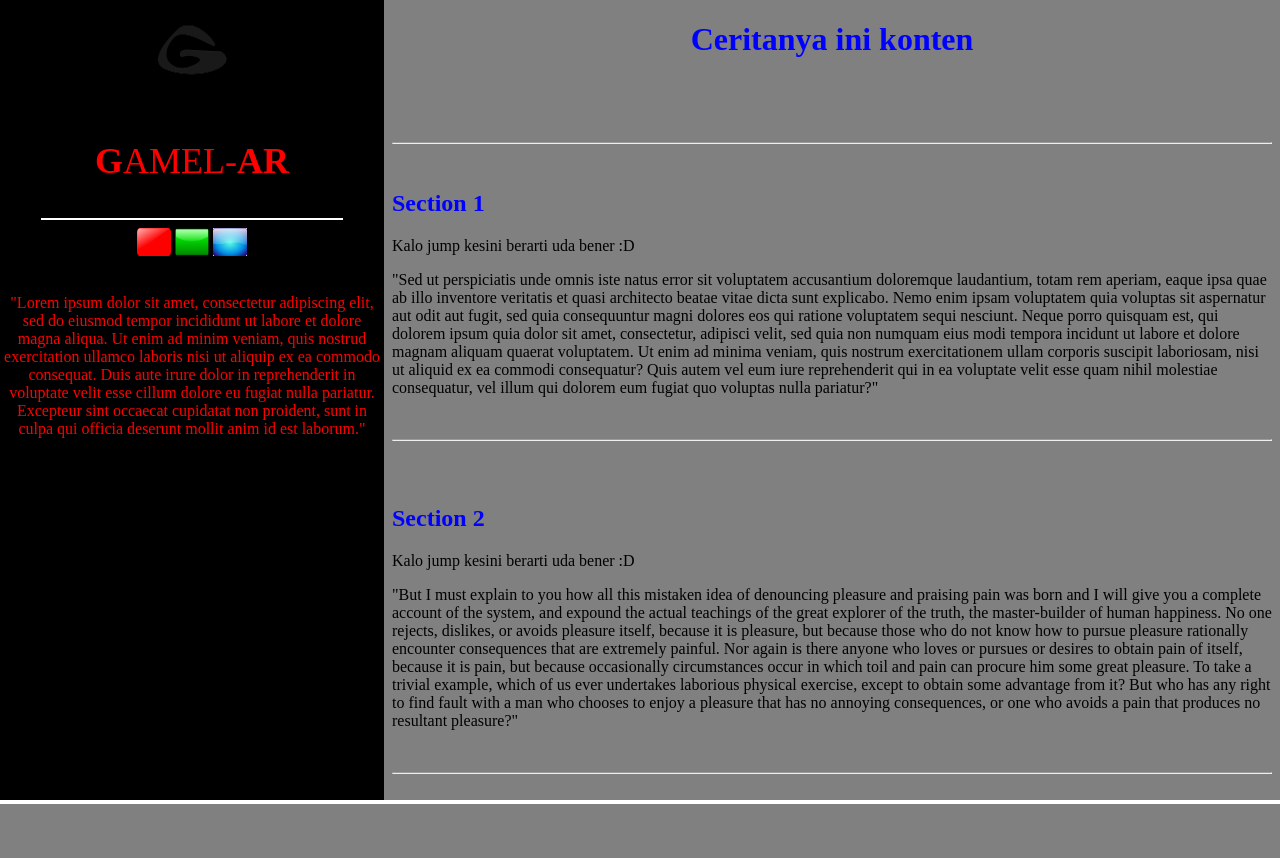
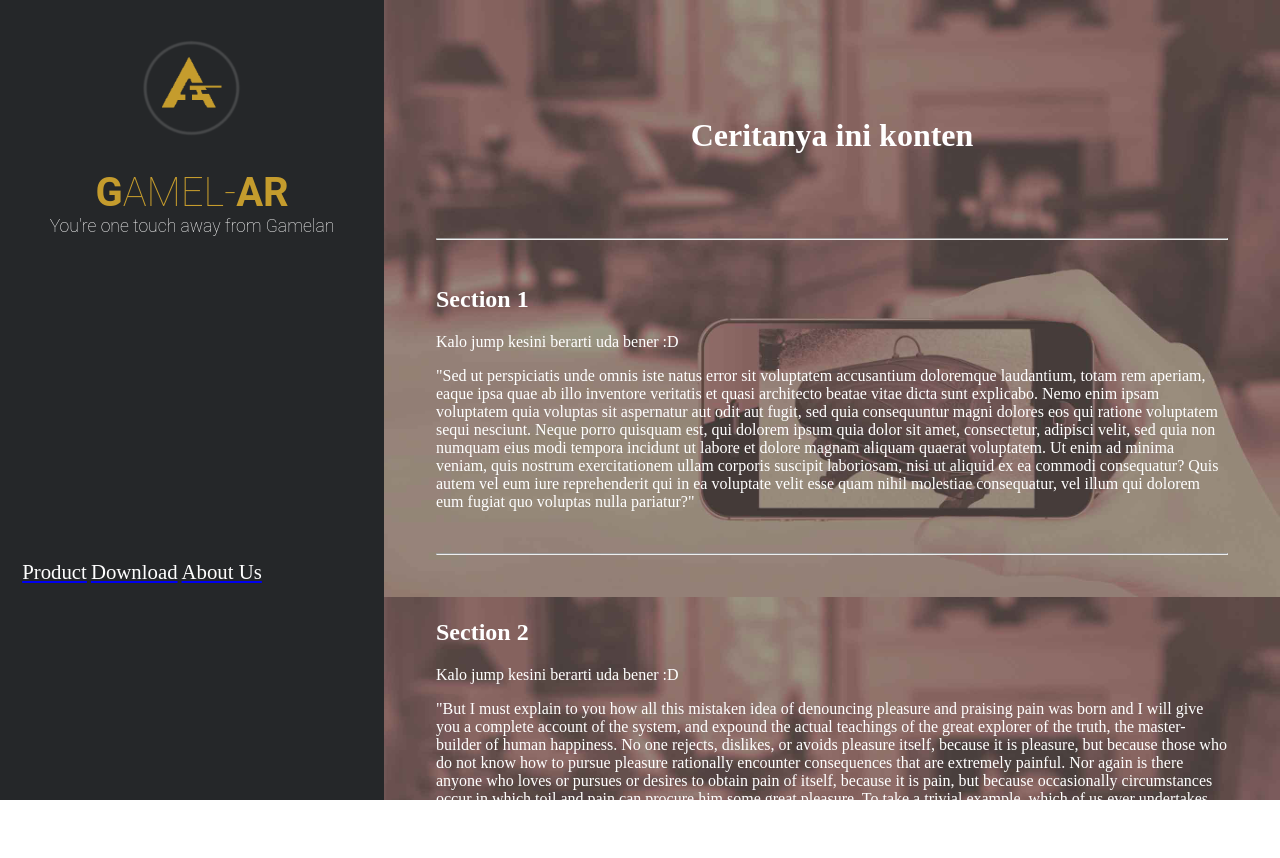
Before and after one commit to KelompokA/Web, a PHP site: page / in a window 1280 px wide. Before the commit the page ends 804 px from the top, so only its background shows below. Run offline with PHP 8.4, Linux system fonts and the light colour scheme.

Commit message:
basic version 2.0 w/o content

```diff
--- a/css/main.css
+++ b/css/main.css
@@ -1,48 +1,77 @@
 /*
 ==========================================================================================
-                                HEADER
+                                        HEADER
 ==========================================================================================
 */
 
-.body {
-    background-color: #ffffff;
+body {
+    padding: 0px;
+    margin: 0px;
+    overflow-y: hidden;
 }
-
-.navbar {
-
-}
-/*
-==========================================================================================
-                                ASIDE
-==========================================================================================
-*/
-
 
 
 /*
 ==========================================================================================
-                                CONTENT SECTION
+                                        KIRI
 ==========================================================================================
 */
 
-.section-1 {
-
+#kiri {
+    background-color: #252729;
+    height: 100vh;
+    width: 30%;
+    float: left;
+    /*    padding: 10px;*/
 }
 
-.section-2 {
-
+.logo {
+    width: 100px;
+    height: 100px;
 }
 
-.section-3 {
+.judul {
+    font-size: 40px;
+    font-family: "Code Bold", "Roboto", Serif;
+    font-weight: 100;
+    color: #C59C2D;
+    padding: 0;
+    margin-bottom: 0;
+}
 
+.subjudul {
+    margin: 0;
+    font-size: 1.1em;
+    font-weight: 100;
+    color: #ffffff;
+    font-family: "Roboto";
 }
+
+.navigation {
+    vertical-align: bottom;
+    margin-top: 300px;
+}
+
+.navigation p {
+    color: white;
+    font-size: 1.3em;
+}
+
 
 /*
 ==========================================================================================
-                                FOOTER SECTION
+                                KANAN (CONTENT SECTION)
 ==========================================================================================
 */
 
-.footer-section {
+#kanan {
+    width: 70%;
+    height: 100vh;
+    float: right;
+}
 
-}
+.section-1 {}
+
+.section-2 {}
+
+.section-3 {}
--- a/index.html
+++ b/index.html
@@ -1,42 +1,41 @@
 <!DOCTYPE html>
 <html>
+
 <head>
-<title>Gamelar HomePage </title>
+    <title>Gamel-AR</title>
+    <!-- Link ke main CSS -->
+    <link href="css/main.css" rel="stylesheet">
 </head>
-<style>
-body {  padding:0px;
-	margin:0px;
-}
-#kiri {
-	background-color:black;
-	height:100vh;
-	width:30%;
-	float:left;
-}
 
-#kanan {
-	width:70%;
-	height:100vh;
-	float:right;
-}
+<body>
+    <div id="kiri" style="text-align:center;">
+        <div style="padding:10% 5% 5% 5%; height: 100vh;">
+            <img class="logo" src="assets/Logo.png">
+            <h1 class="judul"> <b>G</b>AMEL-<b>AR</b> </h1>
+            <p class="subjudul">You're one touch away from Gamelan</p>
+            <!--            <hr color="white" width="300px">-->
 
-</style>
-<body>
-<div id="kiri" style="text-align:center;">
-	<img src="assets/Logo.png" style="width:100px;height:100px">
-	<pre style="font-size:36px;font-family:Serif;color:Red"> <b>G</b>AMEL-<b>AR</b> </pre>
-	<hr color="white" width="300px" >
-	<a href= "pages/konten.html#Sec1" target="iframe1" ><img src="assets/buttonRed.png" 		alt="toSec1" 	title="Click to Section 1 " style="width:34px;height:28px;"></a>
-	<a href= "pages/konten.html#Sec2" target="iframe1"><img src="assets/buttonGreen.png" 		alt="toSec2" 	title="Click to Section 2" style="width:34px;height:28px;"></a>
-	<a href= "pages/konten.html#Sec3" target="iframe1"><img src="assets/buttonBlue.png" 		alt="toSec3" 	title="Click to Section 3" style="width:34px;height:28px;"></a>
-<br>
-<br>
-<p style="color: red"> "Lorem ipsum dolor sit amet, consectetur adipiscing elit, sed do eiusmod tempor incididunt ut labore et dolore magna aliqua. Ut enim ad minim veniam, quis nostrud exercitation ullamco laboris nisi ut aliquip ex ea commodo consequat. Duis aute irure dolor in reprehenderit in voluptate velit esse cillum dolore eu fugiat nulla pariatur. Excepteur sint occaecat cupidatat non proident, sunt in culpa qui officia deserunt mollit anim id est laborum." </p>
-</div>
+            <table class="navigation">
+                <td>
+                    <a href="pages/konten.html#Sec1" target="iframe1"><p>Product</p></a>
+                </td>
+                <td>
+                    <a href="pages/konten.html#Sec2" target="iframe1"><p>Download</p></a>
+                </td>
+                <td>
+                    <a href="pages/konten.html#Sec3" target="iframe1"><p>About Us</p></a>
+                </td>
+            </table>
+        </div>
 
-<div id="kanan" >
-	<iframe src="pages/konten.html" name="iframe1" 			style="border:none;height:100%;width:100%" ></iframe>
-</div>
+        <!--                <p style="color: red"> "Lorem ipsum dolor sit amet, consectetur adipiscing elit, sed do eiusmod tempor incididunt ut labore et dolore magna aliqua. Ut enim ad minim veniam, quis nostrud exercitation ullamco laboris nisi ut aliquip ex ea commodo consequat. Duis aute irure dolor in reprehenderit in voluptate velit esse cillum dolore eu fugiat nulla pariatur. Excepteur sint occaecat cupidatat non proident, sunt in culpa qui officia deserunt mollit anim id est laborum." </p>-->
+    </div>
+    </div>
+
+    <div id="kanan">
+        <iframe src="pages/konten.html" name="iframe1" style="border:none;height:100%;width:100%"></iframe>
+    </div>
 
 </body>
+
 </html>
--- a/pages/konten.html
+++ b/pages/konten.html
@@ -1,12 +1,21 @@
 <!DOCTYPE html>
 <html>
 <style>
-h1 { 	color:blue;
-	text-align:center}
-h2 { color:blue;}
+    h1 {
+        color: white;
+        text-align: center
+    }
+
+    h2 {
+        color: white;
+    }
+
+    p{
+        color:white;}
 </style>
-<body style="background-color:grey">
 
+<body style="background-image: url(../assets/back.jpg); background-repeat: auto ; background-size:contain;">
+    <div style="padding: 10% 5% 5% 5%">
         <a name="Top">
             <h1>Ceritanya ini konten</h1></a>
         <br>
@@ -40,13 +49,16 @@ h2 { color:blue;}
         <br>
 
         <a name="Bot"><h2>Last Section</h2></a>
-<p> uda ga kepake >.< </p>
+        <p> uda ga kepake >.
+            < </p>
                 <p> ""On the other hand, we denounce with righteous indignation and dislike men who are so beguiled and demoralized by the charms of pleasure of the moment, so blinded by desire, that they cannot foresee the pain and trouble that are bound to ensue; and equal blame belongs to those who fail in their duty through weakness of will, which is the same as saying through shrinking from toil and pain. These cases are perfectly simple and easy to distinguish. In a free hour, when our power of choice is untrammelled and when nothing prevents our being able to do what we like best, every pleasure is to be welcomed and every pain avoided. But in certain circumstances and owing to the claims of duty or the obligations of business it will frequently occur that pleasures have to be repudiated and annoyances accepted. The wise man therefore always holds in these matters to this principle of selection: he rejects pleasures to secure other greater pleasures, or else he endures pains to avoid worse pains."" </p>
                 <br>
                 <hr>
                 <br>
                 <br>
 
-<a title= "Click to top" href="#Top"> Back to top </a>
+                <a title="Click to top" href="#Top"> Back to top </a>
+    </div>
 </body>
+
 </html>
```
Also changed, not shown: assets/About.Us.png (added), assets/Download.png (added), assets/Logo.png, assets/Product.png (added), assets/back.jpg (added), assets/ia.jpg (added), fonts/CODE Bold.otf (added). Lines whose indentation alone changed are shown as unchanged.
